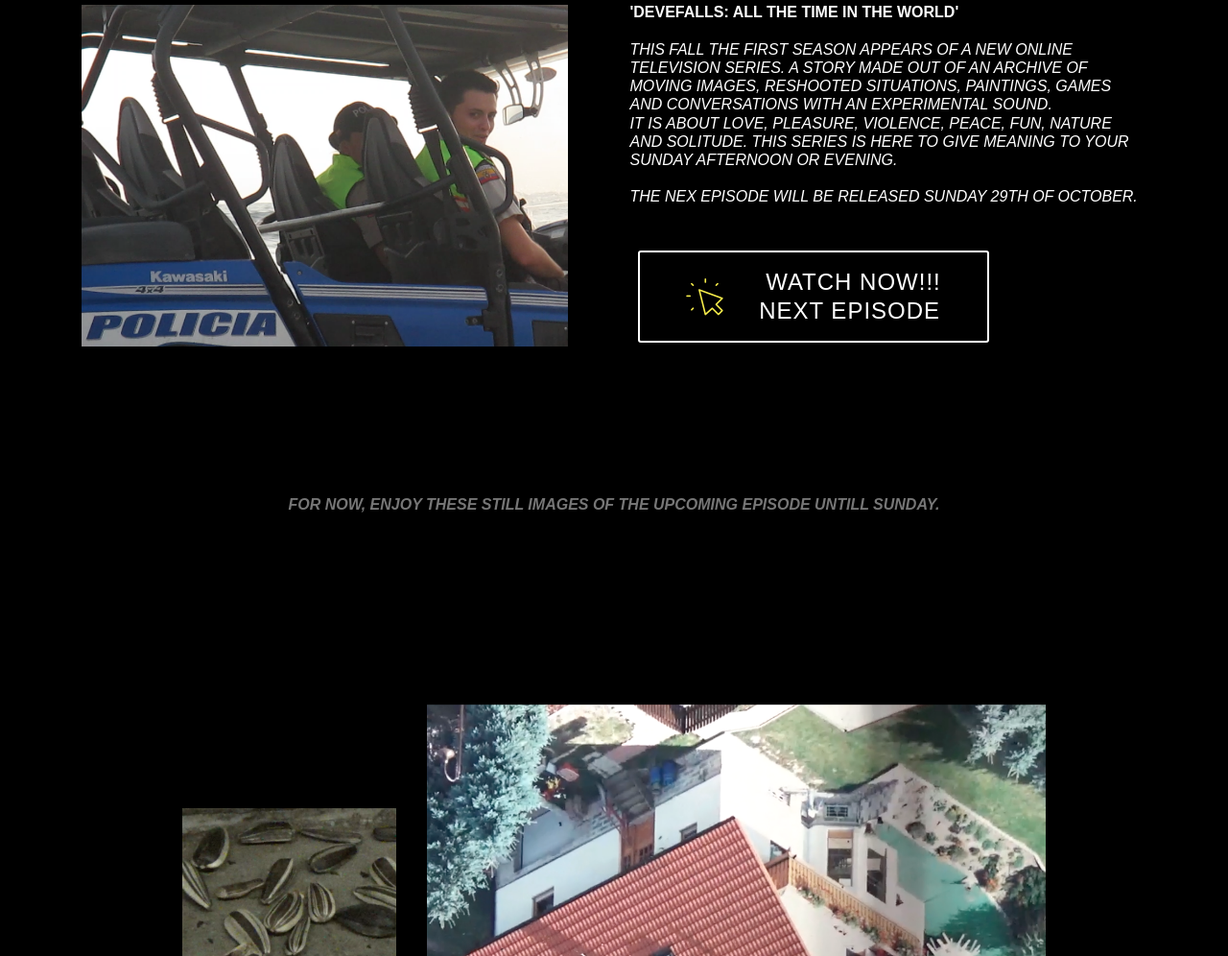
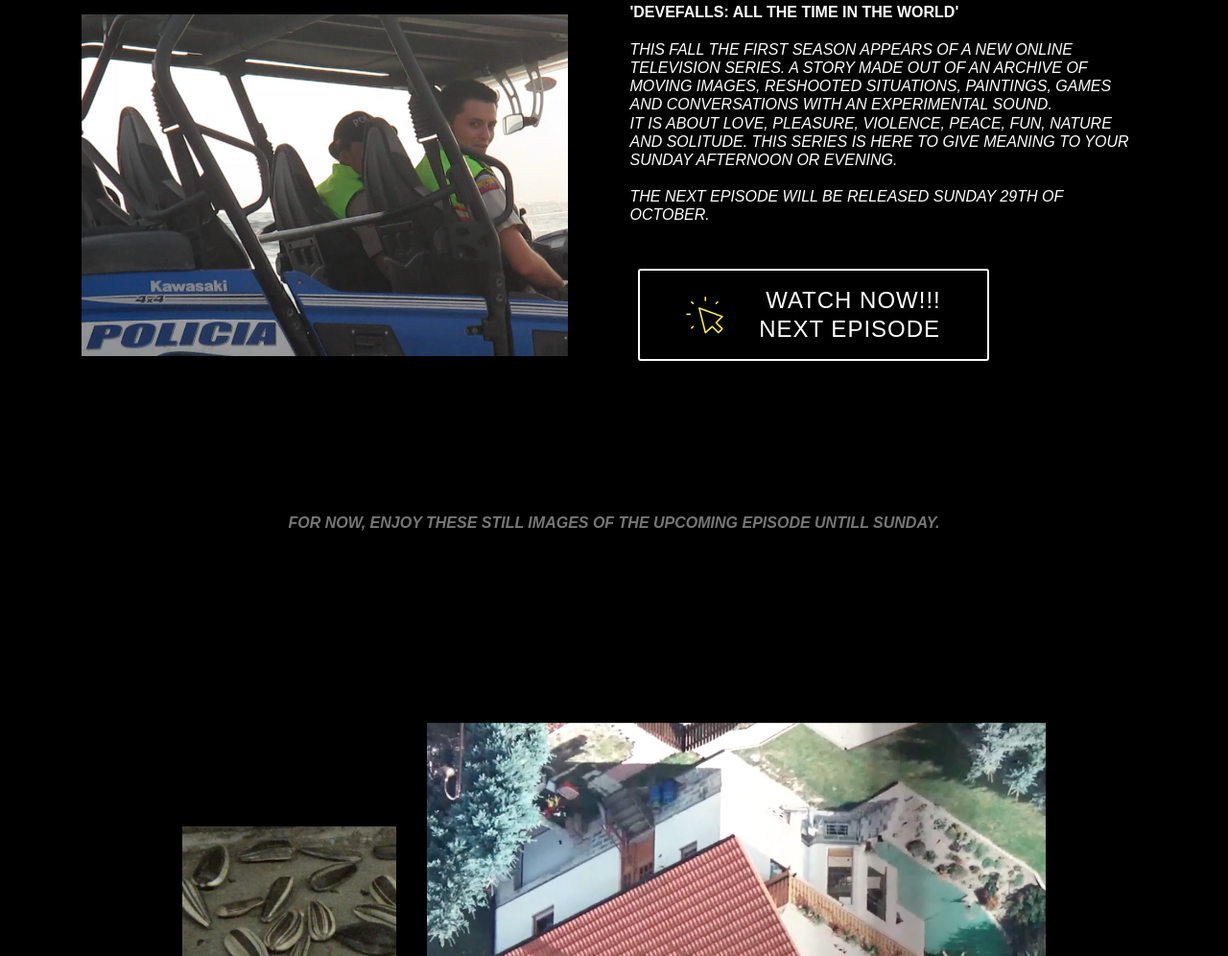
Before and after one commit to Deveny/devestorms, a plain HTML site: page index.html in a window 1280 px wide. Shown: the part 1331-2327 px from the top of the page at 96% size. Drawn offline with Linux system fonts and the light colour scheme; files whose address does not match are found by name.

Commit message:
Update index.html

```diff
--- a/index.html
+++ b/index.html
@@ -101,7 +101,7 @@
             </div>
 
             <div class="media-content">
-                <h1 class="mbr-section-title mbr-white pb-3 mbr-fonts-style display-4"><strong>'DEVEFALLS: ALL THE TIME IN THE WORLD'<br></strong><br><em>THIS FALL THE FIRST SEASON APPEARS OF A NEW ONLINE TELEVISION SERIES. A STORY MADE OUT OF AN ARCHIVE OF MOVING IMAGES, RESHOOTED SITUATIONS, PAINTINGS, GAMES AND CONVERSATIONS WITH AN EXPERIMENTAL SOUND.<br>IT IS ABOUT LOVE, PLEASURE, VIOLENCE, PEACE, FUN, NATURE AND SOLITUDE. THIS SERIES IS HERE TO GIVE MEANING TO YOUR SUNDAY AFTERNOON OR EVENING.</em><br><br><em>THE NEX EPISODE WILL BE RELEASED SUNDAY 29TH OF OCTOBER.</em><em><br></em></h1>
+                <h1 class="mbr-section-title mbr-white pb-3 mbr-fonts-style display-4"><strong>'DEVEFALLS: ALL THE TIME IN THE WORLD'<br></strong><br><em>THIS FALL THE FIRST SEASON APPEARS OF A NEW ONLINE TELEVISION SERIES. A STORY MADE OUT OF AN ARCHIVE OF MOVING IMAGES, RESHOOTED SITUATIONS, PAINTINGS, GAMES AND CONVERSATIONS WITH AN EXPERIMENTAL SOUND.<br>IT IS ABOUT LOVE, PLEASURE, VIOLENCE, PEACE, FUN, NATURE AND SOLITUDE. THIS SERIES IS HERE TO GIVE MEANING TO YOUR SUNDAY AFTERNOON OR EVENING.</em><br><br><em>THE NEXT EPISODE WILL BE RELEASED SUNDAY 29TH OF OCTOBER.</em><em><br></em></h1>
 
                 <div class="mbr-section-text mbr-white pb-3 ">
 
```
